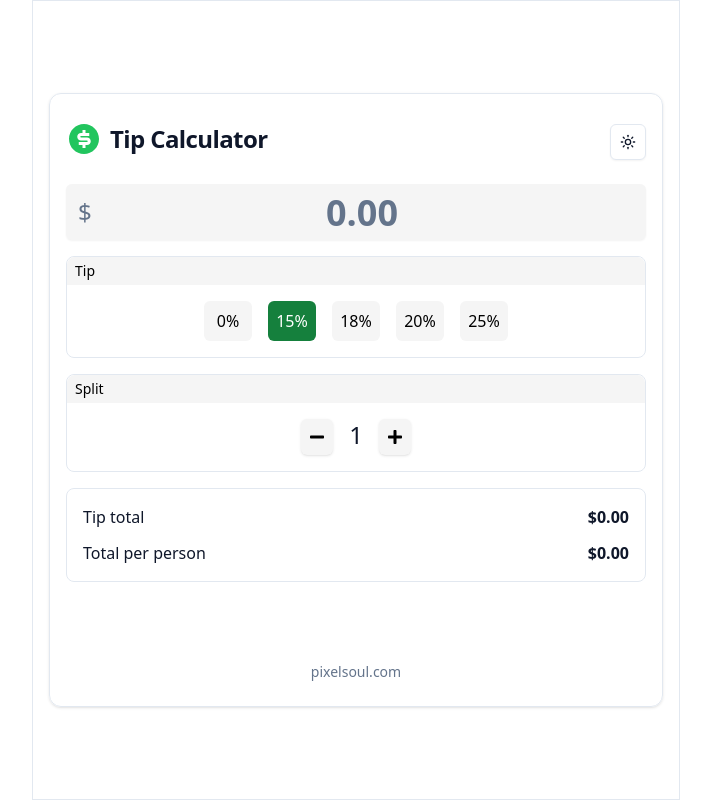
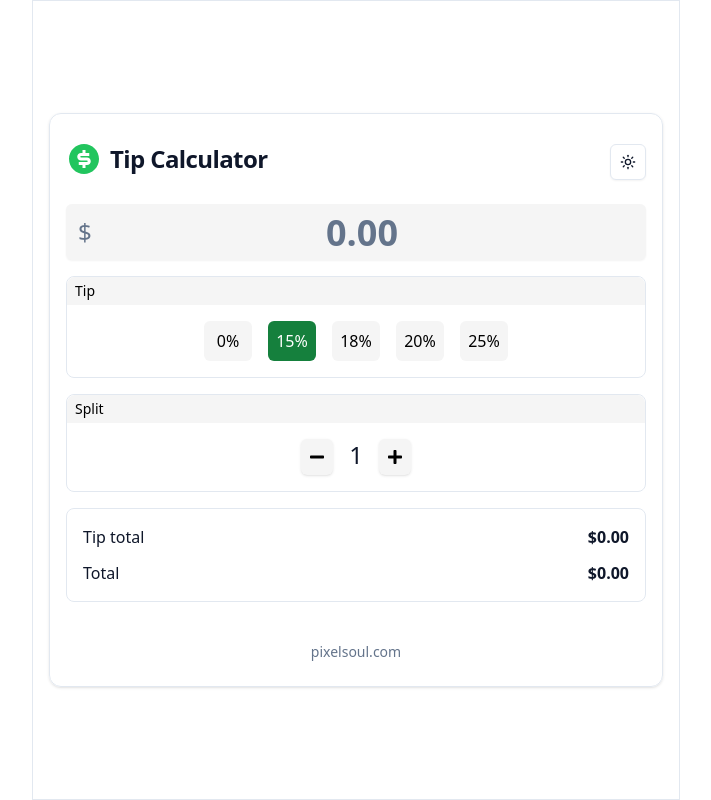
Before and after one commit to pixelsoul/tipsy, a React (Vite) app: page / in a window 1280 px wide. Shown: the whole page, without its empty margins (284-995 px from the left). Built offline with nearby package versions, Linux system fonts and the light colour scheme; no server answers.

Commit message:
adding some animations for fun

```diff
--- a/src/App.tsx
+++ b/src/App.tsx
@@ -6,6 +6,8 @@ import TipSelection from "@/components/TipSelection"
 import ThemeToggle from "@/components/ThemeToggle"
 import { Card, CardContent, CardTitle, CardHeader, CardFooter } from "@/components/ui/card"
 import { RiMoneyDollarCircleFill } from "react-icons/ri"
+import { motion, AnimatePresence } from "motion/react"
+import AnimatedNumber from "@/components/AnimatedNumber"
 
 const App = () => {
     const [amount, setAmount] = useState(0)
@@ -61,18 +63,56 @@ const App = () => {
                     <CardContent className="flex flex-col border p-4 rounded-lg gap-3">
                         <div className="flex flex-row justify-between">
                             <span>Tip total</span>
-                            <span className="font-bold">${tipTotal.toFixed(2)}</span>
+                            <span className="font-bold">
+                                <AnimatedNumber value={tipTotal || 0} duration={0.2} />
+                            </span>
                         </div>
 
                         <div className="flex flex-row justify-between">
-                            <span>Total per person</span>
+                            <span className="flex items-center gap-2">
+                                Total{" "}
+                                {splitAmount > 1 ? (
+                                    <AnimatePresence>
+                                        <motion.span
+                                            initial={{
+                                                opacity: 0,
+                                                y: -10,
+                                                scale: 0.9,
+                                                display: "none",
+                                            }}
+                                            animate={{
+                                                opacity: 1,
+                                                y: 0,
+                                                scale: 1,
+                                                display: "block",
+                                            }}
+                                            exit={{
+                                                opacity: 0,
+                                                y: -10,
+                                                scale: 0.9,
+                                                display: "none",
+                                            }}
+                                            transition={{
+                                                duration: 0.2,
+                                                ease: "easeInOut",
+                                                delay: 0.1,
+                                            }}
+                                            className="text-green-500">
+                                            / {splitAmount} people
+                                        </motion.span>
+                                    </AnimatePresence>
+                                ) : null}
+                            </span>
                             <span className="font-bold">
-                                ${((amount + tipTotal) / splitAmount).toFixed(2)}
+                                <AnimatedNumber
+                                    value={(amount + tipTotal) / splitAmount || 0}
+                                    duration={0.1}
+                                />
                             </span>
                         </div>
                     </CardContent>
 
-                    <CardFooter className="flex gap-3 items-center justify-center mt-20 text-sm text-slate-500">
+                    <CardFooter className="flex gap-3 items-center justify-center mt-10 text-sm text-slate-500">
                         <a
                             href="https://pixelsoul.com"
                             target="_blank"
--- /dev/null
+++ b/src/components/AnimatedNumber.tsx
@@ -0,0 +1,46 @@
+import { motion } from "motion/react"
+import { useEffect, useState } from "react"
+import { formatCurrency } from "@/lib/utils"
+
+interface AnimatedNumberProps {
+    value: number // The value to animate to
+    duration?: number // Animation duration in seconds
+}
+
+const AnimatedNumber: React.FC<AnimatedNumberProps> = ({ value, duration = 0.5 }) => {
+    const [displayValue, setDisplayValue] = useState(value)
+
+    useEffect(() => {
+        if (displayValue === value) return // Avoid unnecessary updates
+
+        const startValue = displayValue
+        const delta = value - startValue
+        const steps = 30 // Number of steps for the animation
+        const stepTime = (duration * 1000) / steps // Time per step in milliseconds
+        let currentStep = 0
+
+        const interval = setInterval(() => {
+            currentStep++
+            const newValue = startValue + (delta * currentStep) / steps
+            setDisplayValue(Math.round(newValue))
+
+            if (currentStep >= steps) {
+                clearInterval(interval)
+                setDisplayValue(value) // Ensure the final value is set exactly
+            }
+        }, stepTime)
+
+        return () => clearInterval(interval)
+    }, [value, duration, displayValue])
+
+    return (
+        <motion.span
+            initial={{ opacity: 0 }}
+            animate={{ opacity: 1 }}
+            transition={{ duration: 0.2 }}>
+            {formatCurrency(displayValue)}
+        </motion.span>
+    )
+}
+
+export default AnimatedNumber
--- a/src/lib/utils.ts
+++ b/src/lib/utils.ts
@@ -4,3 +4,11 @@ import { twMerge } from "tailwind-merge"
 export function cn(...inputs: ClassValue[]) {
     return twMerge(clsx(inputs))
 }
+
+// format currency
+export const formatCurrency = (value: number) => {
+    return new Intl.NumberFormat("en-US", {
+        style: "currency",
+        currency: "USD",
+    }).format(value)
+}
```
